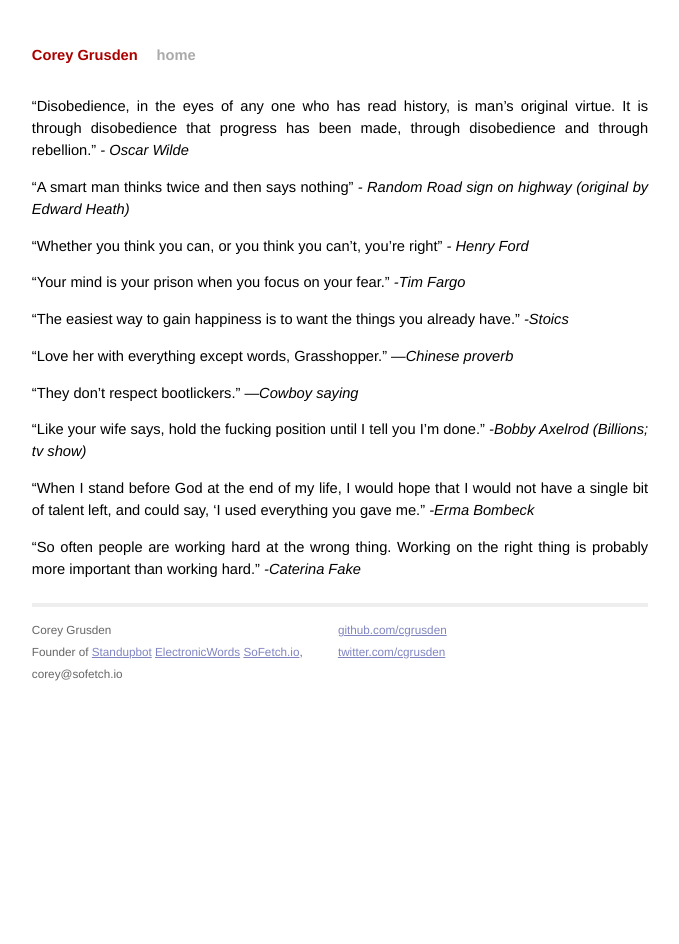
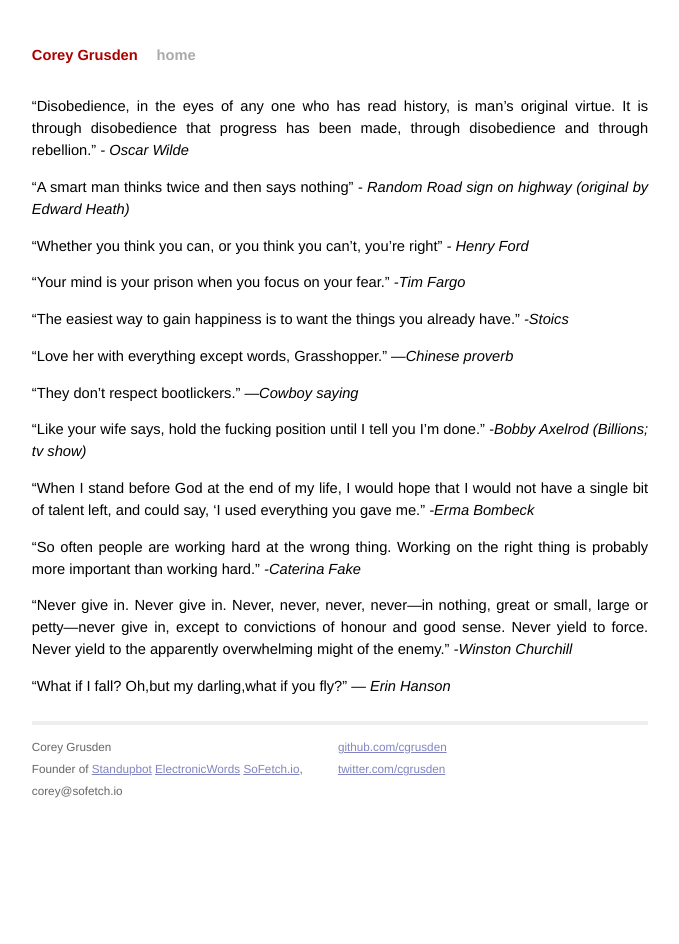
Before and after one commit to cgrusden/cgrusden.github.io, a Jekyll site: the page built from quotes.md, in a window 1280 px wide. Shown: the whole page, without its empty margins (300-979 px from the left). Built offline with Jekyll 4.4.1, drawn with Linux system fonts in a browser that asks for light colours; our own code applies the rules of GitHub Pages for plain Markdown files.

Commit message:
Add quotes

```diff
--- a/quotes.md
+++ b/quotes.md
@@ -21,3 +21,8 @@ title: "Quotes I live by"
 "When I stand before God at the end of my life, I would hope that I would not have a single bit of talent left, and could say, 'I used everything you gave me." _-Erma Bombeck_
 
 “So often people are working hard at the wrong thing. Working on the right thing is probably more important than working hard.” _-Caterina Fake_
+
+“Never give in. Never give in. Never, never, never, never—in nothing, great or small, large or petty—never give in, except to convictions of honour and good sense. Never yield to force. Never yield to the apparently overwhelming might of the enemy.”
+_-Winston Churchill_
+
+“What if I fall? Oh,but my darling,what if you fly?” _― Erin Hanson_
```
